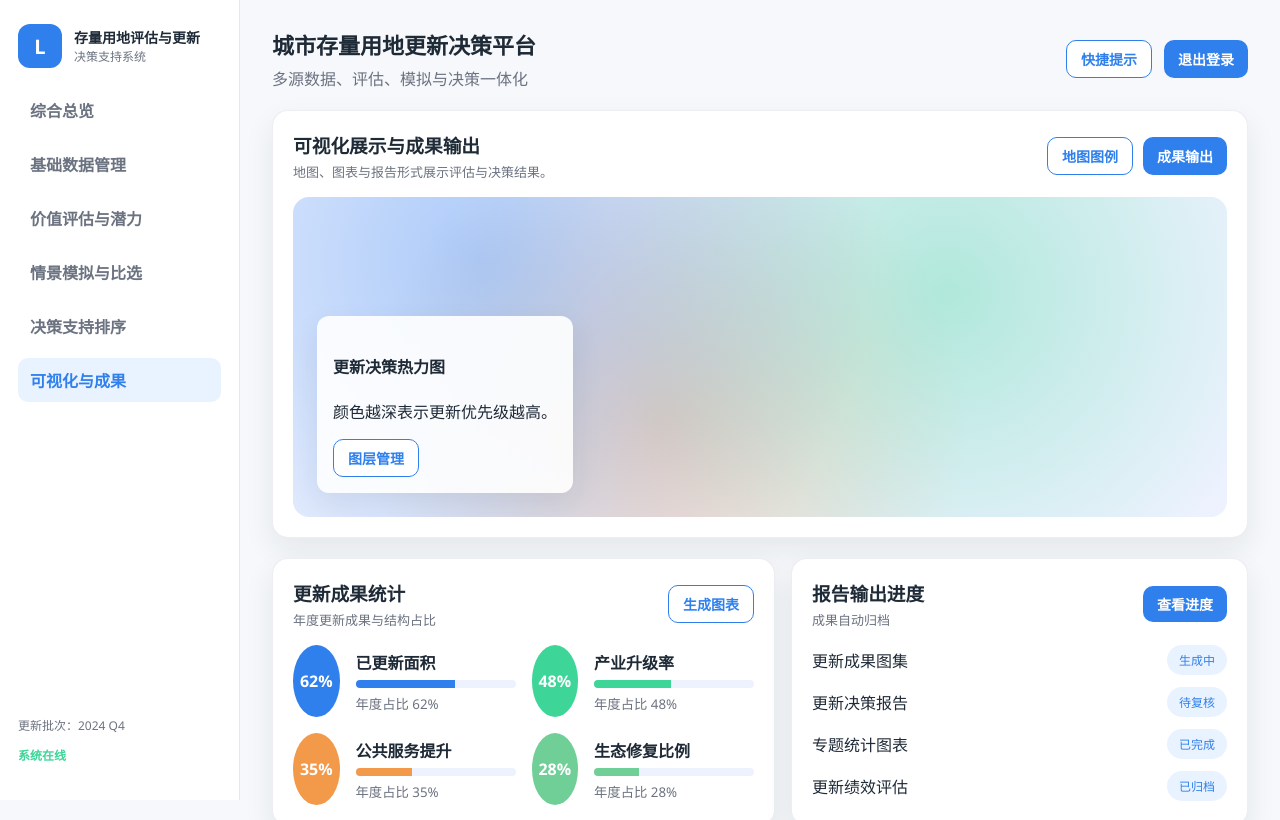
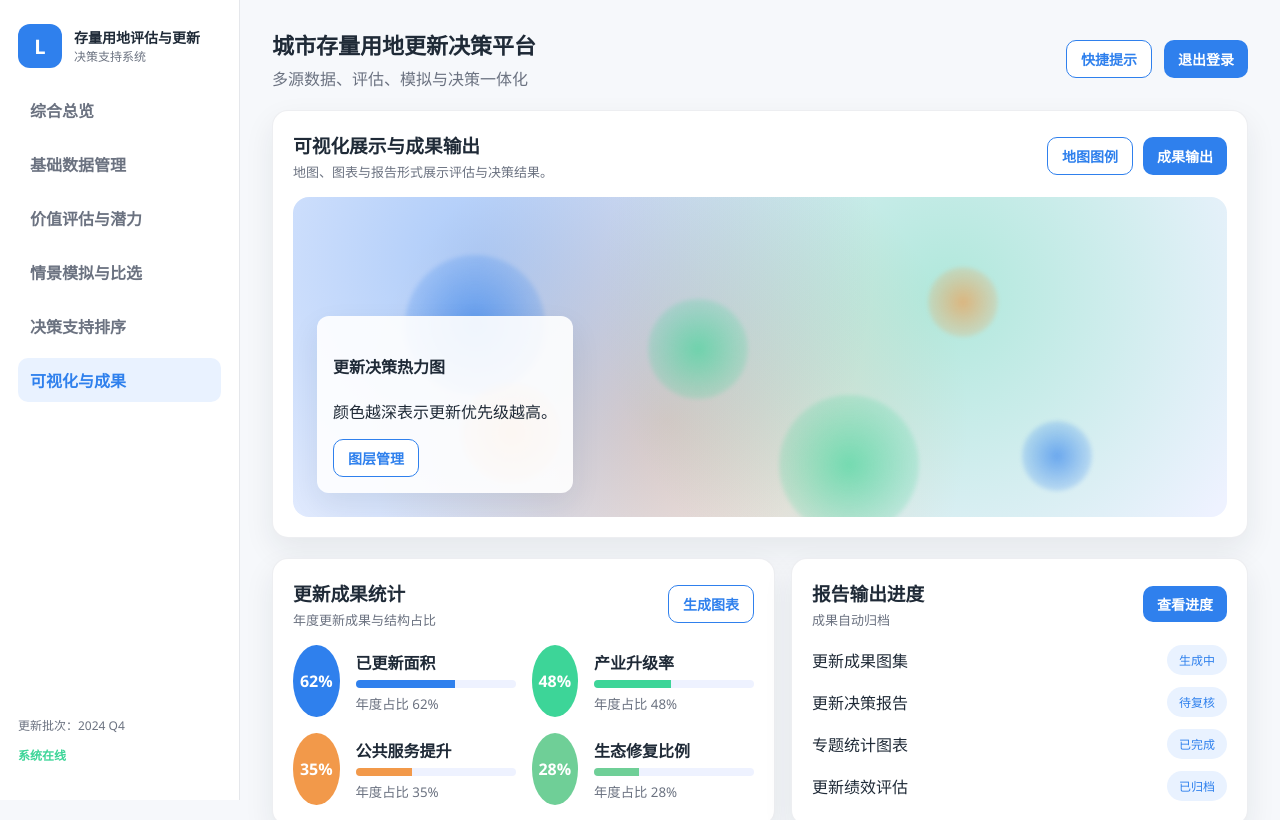
Before and after one commit to cqxzkeji/Copyright, a Vue app: page /#/app/result-visualization in a window 1280 px wide. Shown: the top 820 px of the page. Built offline with nearby package versions, Linux system fonts and the light colour scheme.

Commit message:
Render heatmap overlay in visualization

```diff
--- a/src/views/ResultVisualization.vue
+++ b/src/views/ResultVisualization.vue
@@ -11,6 +11,14 @@
       </div>
     </div>
     <div class="map-panel">
+      <div class="heatmap">
+        <span class="heat-spot large primary" style="top: 18%; left: 12%;"></span>
+        <span class="heat-spot medium accent" style="top: 32%; left: 38%;"></span>
+        <span class="heat-spot small warning" style="top: 22%; left: 68%;"></span>
+        <span class="heat-spot medium warning" style="top: 58%; left: 18%;"></span>
+        <span class="heat-spot large accent" style="top: 62%; left: 52%;"></span>
+        <span class="heat-spot small primary" style="top: 70%; left: 78%;"></span>
+      </div>
       <div class="map-overlay">
         <h4>更新决策热力图</h4>
         <p>颜色越深表示更新优先级越高。</p>
@@ -247,6 +255,46 @@ const openArchive = () => {
   overflow: hidden;
 }
 
+.heatmap {
+  position: absolute;
+  inset: 0;
+  pointer-events: none;
+}
+
+.heat-spot {
+  position: absolute;
+  border-radius: 50%;
+  opacity: 0.7;
+  filter: blur(2px);
+}
+
+.heat-spot.large {
+  width: 140px;
+  height: 140px;
+}
+
+.heat-spot.medium {
+  width: 100px;
+  height: 100px;
+}
+
+.heat-spot.small {
+  width: 70px;
+  height: 70px;
+}
+
+.heat-spot.primary {
+  background: radial-gradient(circle, rgba(47, 128, 237, 0.9), rgba(47, 128, 237, 0));
+}
+
+.heat-spot.accent {
+  background: radial-gradient(circle, rgba(61, 213, 152, 0.9), rgba(61, 213, 152, 0));
+}
+
+.heat-spot.warning {
+  background: radial-gradient(circle, rgba(242, 153, 74, 0.9), rgba(242, 153, 74, 0));
+}
+
 .map-overlay {
   position: absolute;
   left: 24px;
```
